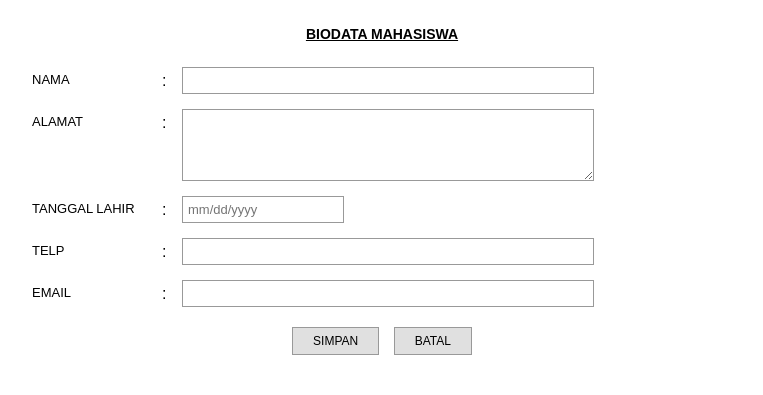
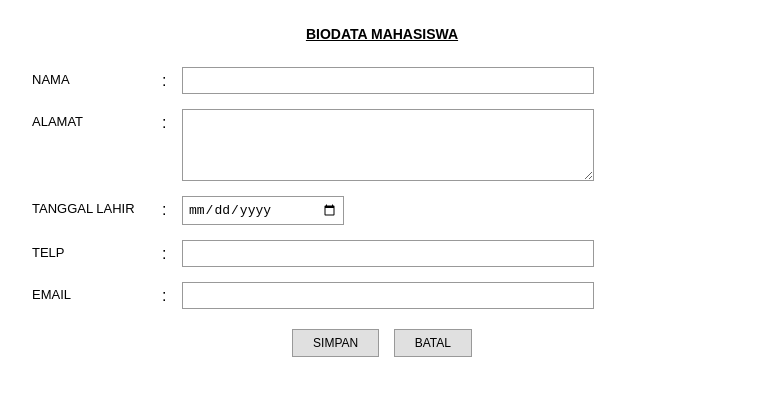
Before and after one commit to tegardwigiarto/PWD-Temu-11, a plain HTML site: page index.html in a window 1280 px wide. Shown: the part 137-532 px from the top of the page, without its empty margins (258-1021 px from the left). Drawn offline with Linux system fonts and the light colour scheme.

Commit message:
Update index.html

```diff
--- a/index.html
+++ b/index.html
@@ -127,7 +127,7 @@
             <div class="baris">
                 <div class="label">TANGGAL LAHIR</div>
                 <div class="titik">:</div>
-                <input type="text" class="input input-pendek" placeholder="mm/dd/yyyy">
+                <input type="date" class="input input-pendek" placeholder="mm/dd/yyyy">
             </div>
             <div class="baris">
                 <div class="label">TELP</div>
```
